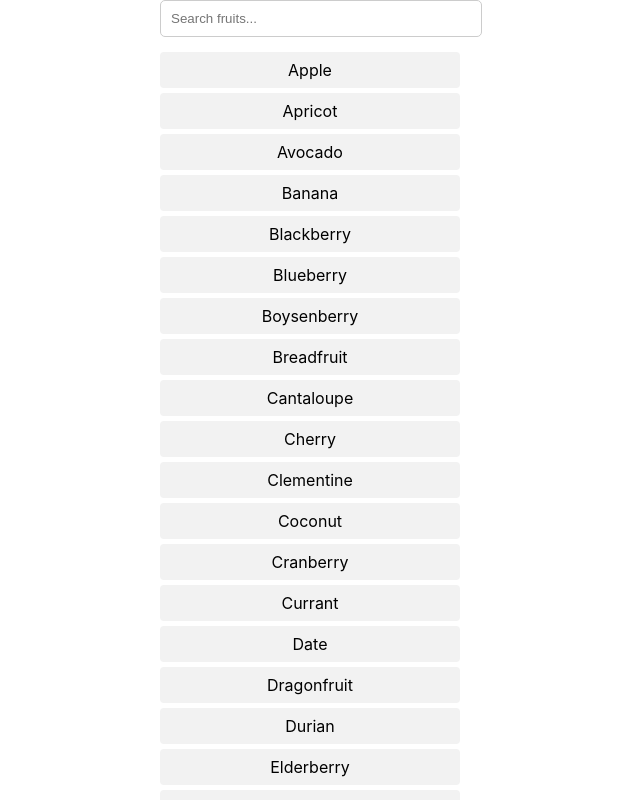
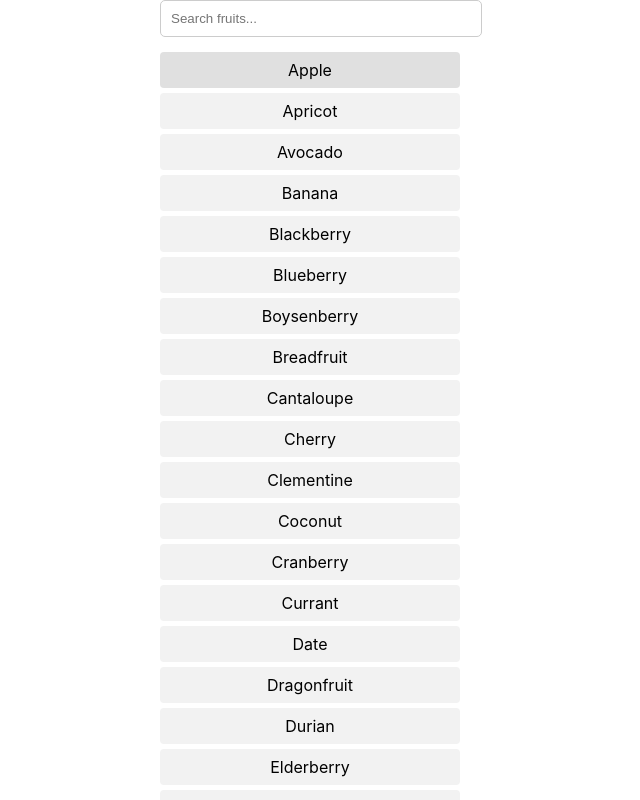
Before and after one commit to patel-vansh1607/search-bar-w-filtering, a React (Create React App) app: page / in a window 1280 px wide. In both pictures the pointer is over the item "Apple". Shown: the top 800 px of the page, without its empty margins (330-970 px from the left). Built offline with nearby package versions, Linux system fonts and the light colour scheme.

Commit message:
on hover element

```diff
--- a/src/styles/SearchBar.css
+++ b/src/styles/SearchBar.css
@@ -24,3 +24,7 @@
     border-radius: 4px;
     transition: background-color 0.2s ease;
   }
+
+  .result-item:hover {
+    background-color: #e0e0e0;
+  }
```
